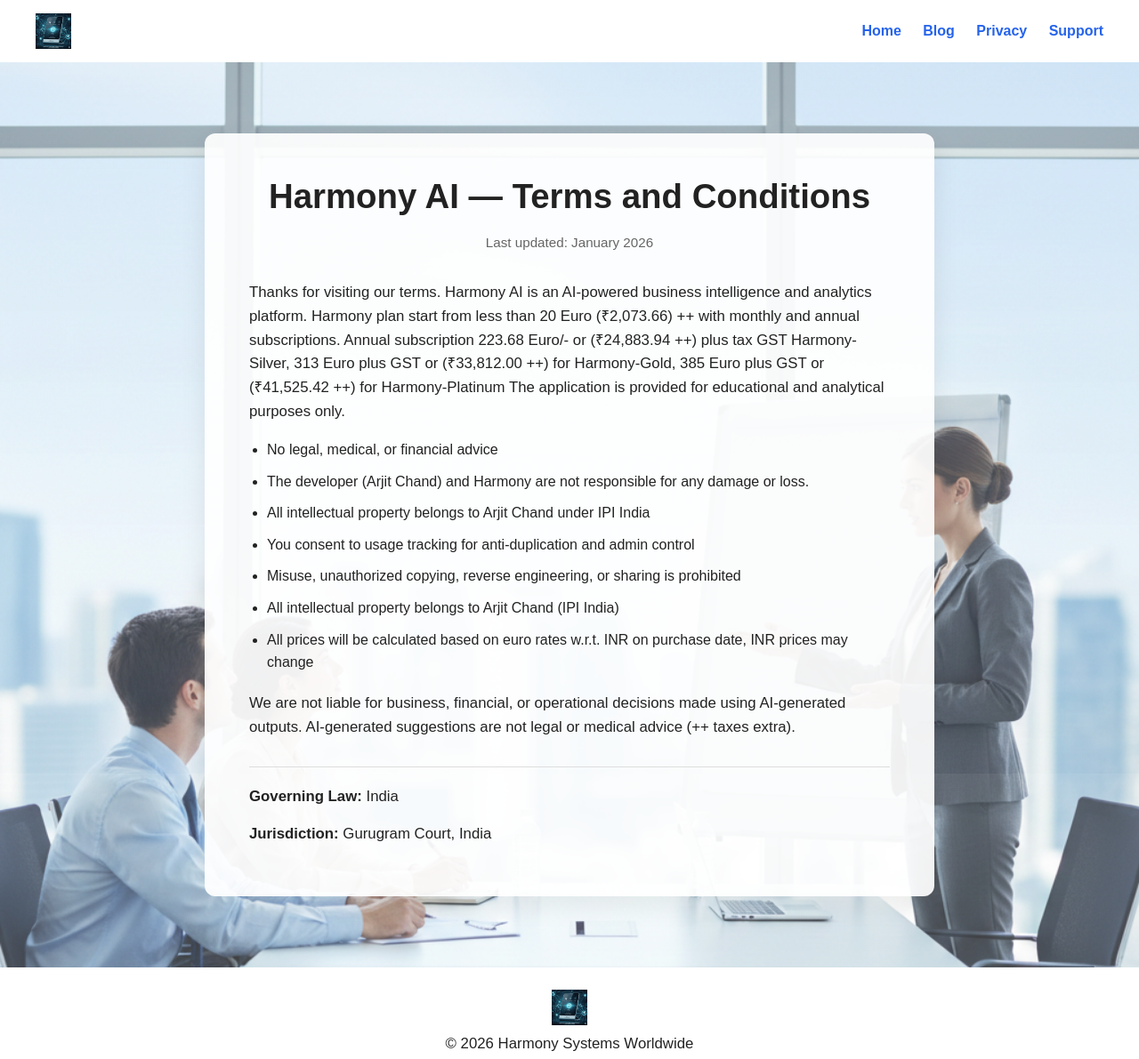
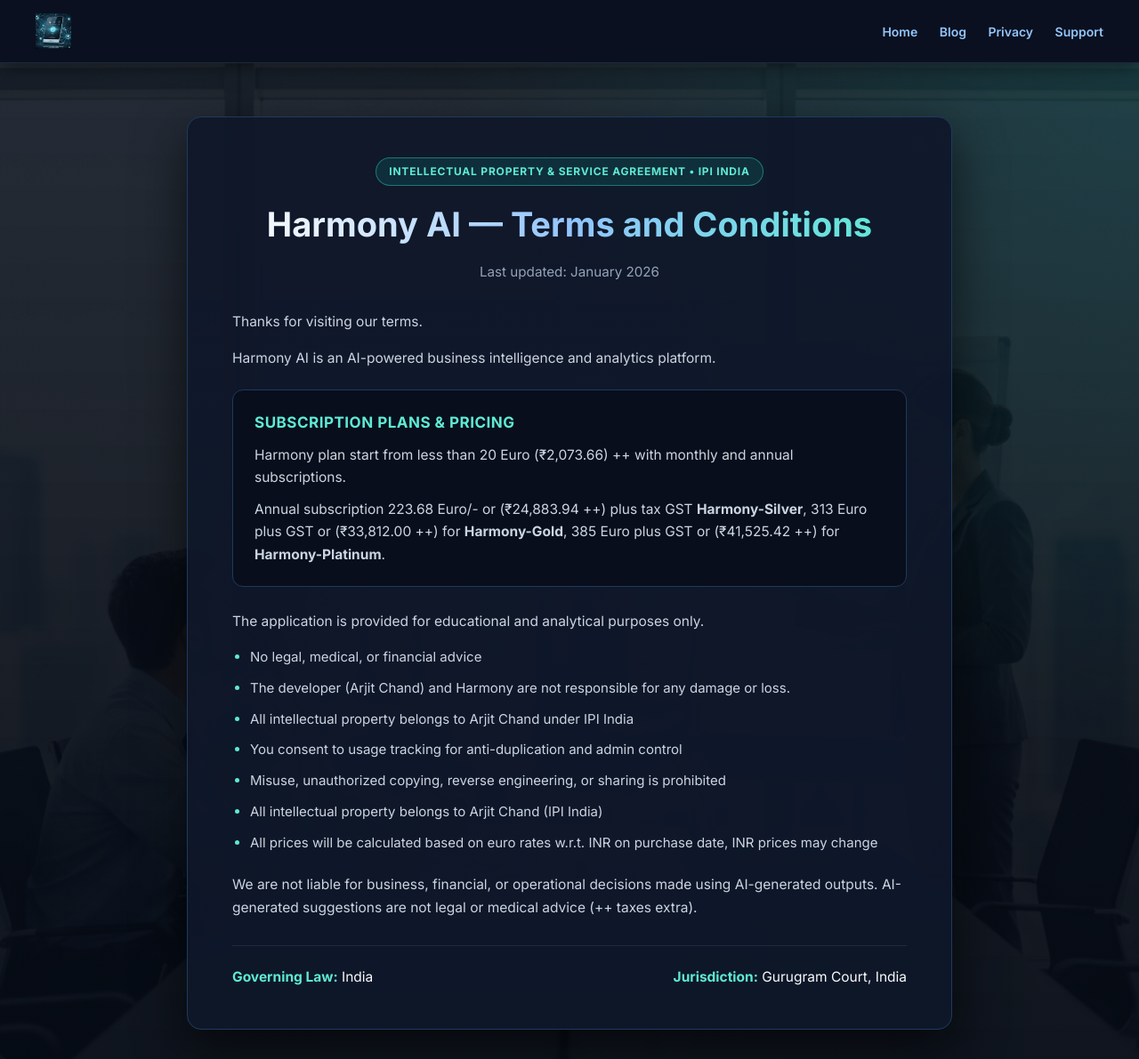
Before and after one commit to Arjit278/Harmony-Website, a plain HTML site: page public/terms.html in a window 1280 px wide. Shown: the top 1191 px of the page at 89% size. Drawn offline with Linux system fonts and the light colour scheme.

Commit message:
Update terms.html

```diff
--- a/public/terms.html
+++ b/public/terms.html
@@ -1,275 +1,290 @@
 <!DOCTYPE html>
 <html lang="en">
+<head>
+<meta charset="UTF-8" />
 
 <meta name="google-adsense-account" content="ca-pub-5375809241835812">
+<script async src="https://www.googletagmanager.com/gtag/js?id=AW-18045647385"></script>
+<script>
+  window.dataLayer = window.dataLayer || [];
+  function gtag(){dataLayer.push(arguments);}
+  gtag('js', new Date());
+  gtag('config', 'AW-18045647385');
+</script>
 
-<script async src="https://www.googletagmanager.com/gtag/js?id=AW-18045647385"></script>
-
-<head>
-<meta charset="UTF-8" />
-<title>Harmony AI Terms of Service</title>
+<title>Harmony AI Terms of Service | Terms &amp; Conditions</title>
+<meta name="description" content="Harmony AI Terms and Conditions, subscription pricing plans (Silver, Gold, Platinum), Intellectual Property rights under IPI India, and Gurugram jurisdiction.">
 <meta name="viewport" content="width=device-width, initial-scale=1.0" />
+<link rel="canonical" href="https://harmony-business-ai.xyz/terms.html">
+<link href="https://fonts.googleapis.com/css2?family=Inter:wght@300;400;500;600;700&display=swap" rel="stylesheet">
 
 <style>
-
-/* RESET */
-
-*{
-margin:0;
-padding:0;
-box-sizing:border-box;
-font-family:Arial,Helvetica,sans-serif;
+/* RESET & DARK THEME */
+* {
+    margin: 0;
+    padding: 0;
+    box-sizing: border-box;
+    font-family: 'Inter', -apple-system, BlinkMacSystemFont, sans-serif;
 }
 
-body{
-background:#f7f8fa;
-color:#222;
-line-height:1.6;
+body {
+    background: #060b14;
+    color: #e2e8f0;
+    line-height: 1.65;
+    overflow-x: hidden;
 }
 
-
 /* NAVBAR */
-
-.navbar{
-
-background:white;
-padding:15px 40px;
-
-display:flex;
-justify-content:space-between;
-align-items:center;
-
-box-shadow:0 2px 8px rgba(0,0,0,0.05);
-
+.navbar {
+    background: rgba(11, 18, 32, 0.94);
+    backdrop-filter: blur(12px);
+    padding: 15px 40px;
+    display: flex;
+    justify-content: space-between;
+    align-items: center;
+    border-bottom: 1px solid #1e293b;
+    box-shadow: 0 4px 20px rgba(0,0,0,0.5);
+    position: sticky;
+    top: 0;
+    z-index: 1000;
 }
 
-.navbar img{
-
-height:40px;
-
+.navbar img {
+    height: 40px;
 }
 
-.navbar a{
-
-margin-left:20px;
-text-decoration:none;
-color:#2563eb;
-font-weight:600;
-
+.navbar a {
+    margin-left: 20px;
+    text-decoration: none;
+    color: #93c5fd;
+    font-weight: 600;
+    font-size: 14px;
+    transition: 0.2s;
 }
 
-
-/* HERO */
-
-header{
-
-min-height:90vh;
-
-background:
-linear-gradient(180deg, rgba(255,255,255,0.26), rgba(247,248,250,0.22)),
-url("/assets/office.png") center / cover no-repeat;
-
-display:flex;
-align-items:center;
-justify-content:center;
-
-text-align:center;
-
-background-attachment:fixed;
-
-padding:80px 20px;
-
+.navbar a:hover, .navbar a.active {
+    color: #5eead4;
 }
 
-
-.content-box{
-
-background:rgba(255,255,255,0.92);
-
-padding:40px 50px;
-
-border-radius:12px;
-
-max-width:820px;
-width:100%;
-
-box-shadow:0 10px 30px rgba(0,0,0,0.08);
-
-text-align:left;
-
+/* HERO & CONTENT CONTAINER */
+header {
+    min-height: 90vh;
+    background: radial-gradient(circle at top right, rgba(20, 184, 166, 0.16), transparent 45%),
+                linear-gradient(180deg, rgba(6, 11, 20, 0.85), rgba(6, 11, 20, 0.96)),
+                url("/assets/office.png") center / cover no-repeat;
+    display: flex;
+    align-items: center;
+    justify-content: center;
+    padding: 60px 20px;
 }
 
-
-h1{
-
-text-align:center;
-font-size:2.4rem;
-margin-bottom:10px;
-
+.content-box {
+    background: rgba(15, 23, 42, 0.92);
+    border: 1px solid #1e3a5f;
+    padding: 45px 50px;
+    border-radius: 16px;
+    max-width: 860px;
+    width: 100%;
+    box-shadow: 0 20px 55px rgba(0,0,0,0.6);
+    text-align: left;
 }
 
-
-.updated{
-
-text-align:center;
-font-size:0.95rem;
-color:#666;
-margin-bottom:30px;
-
+.badge-wrap {
+    text-align: center;
+    margin-bottom: 12px;
 }
 
-
-p{
-
-margin-bottom:16px;
-font-size:1.05rem;
-
+.terms-badge {
+    display: inline-block;
+    background: rgba(20, 184, 166, 0.14);
+    border: 1px solid rgba(45, 212, 191, 0.45);
+    color: #5eead4;
+    padding: 5px 14px;
+    border-radius: 999px;
+    font-size: 12px;
+    font-weight: 700;
+    letter-spacing: 0.8px;
+    text-transform: uppercase;
 }
 
-
-ul{
-
-margin-left:20px;
-margin-bottom:20px;
-
+h1 {
+    text-align: center;
+    font-size: clamp(28px, 5vw, 38px);
+    margin-bottom: 10px;
+    background: linear-gradient(to right, #ffffff, #93c5fd, #5eead4);
+    -webkit-background-clip: text;
+    -webkit-text-fill-color: transparent;
 }
 
-
-ul li{
-
-margin-bottom:10px;
-
+.updated {
+    text-align: center;
+    font-size: 0.95rem;
+    color: #94a3b8;
+    margin-bottom: 30px;
 }
 
-
-.legal{
-
-margin-top:30px;
-padding-top:20px;
-
-border-top:1px solid #ddd;
-
-font-weight:500;
-
+p {
+    margin-bottom: 16px;
+    font-size: 15.5px;
+    color: #cbd5e1;
 }
 
+/* PRICING HIGHLIGHT CARD */
+.plans-box {
+    background: #080e1c;
+    border: 1px solid #1e3a5f;
+    border-radius: 12px;
+    padding: 22px 24px;
+    margin: 22px 0 26px;
+}
+
+.plans-box h2 {
+    color: #5eead4;
+    font-size: 17px;
+    margin-bottom: 10px;
+    text-transform: uppercase;
+    letter-spacing: 0.5px;
+}
+
+ul {
+    margin-left: 20px;
+    margin-bottom: 22px;
+    color: #cbd5e1;
+}
+
+ul li {
+    margin-bottom: 10px;
+    font-size: 15px;
+}
+
+ul li::marker {
+    color: #5eead4;
+}
+
+.legal {
+    margin-top: 30px;
+    padding-top: 22px;
+    border-top: 1px solid #1e293b;
+    display: flex;
+    flex-wrap: wrap;
+    justify-content: space-between;
+    gap: 16px;
+}
+
+.legal p {
+    margin-bottom: 0;
+    color: #f8fafc;
+}
+
+.legal strong {
+    color: #5eead4;
+}
 
 /* FOOTER */
-
-footer{
-
-background:white;
-padding:25px;
-text-align:center;
-
+footer {
+    background: #040810;
+    border-top: 1px solid #1e293b;
+    padding: 35px 20px;
+    text-align: center;
+    color: #94a3b8;
 }
 
+footer a {
+    color: #38bdf8;
+    text-decoration: none;
+    margin: 0 8px;
+    font-weight: 600;
+}
+
+footer a:hover {
+    color: #5eead4;
+}
+
+@media (max-width: 768px) {
+    .navbar { flex-direction: column; padding: 15px; gap: 10px; }
+    .navbar a { margin: 0 10px; }
+    .content-box { padding: 30px 22px; }
+}
 </style>
-
 </head>
 
 <body>
 
-
-<!-- NAVBAR -->
-
+<!-- NAVBAR (INTACT) -->
 <div class="navbar">
-
-<img src="/assets/Harmony.png">
-
+    <img src="/assets/Harmony.png" alt="Harmony AI Logo">
     <div>
-
         <a href="/">Home</a>
-
         <a href="/blog/">Blog</a>
-
         <a href="/privacy.html">Privacy</a>
-
         <a href="/support.html">Support</a>
-
+    </div>
 </div>
 
+<!-- MAIN CONTENT (ALL TERMS, PRICING & LEGAL CLAUSES INTACT) -->
+<header>
+    <div class="content-box">
+        <div class="badge-wrap">
+            <span class="terms-badge">Intellectual Property &amp; Service Agreement • IPI India</span>
+        </div>
+        <h1>Harmony AI — Terms and Conditions</h1>
+        <div class="updated">Last updated: January 2026</div>
+
+        <p>
+            Thanks for visiting our terms.
+        </p>
+
+        <p>
+            Harmony AI is an AI-powered business intelligence and analytics platform.
+        </p>
+
+        <div class="plans-box">
+            <h2>Subscription Plans &amp; Pricing</h2>
+            <p style="margin-bottom: 10px;">
+                Harmony plan start from less than 20 Euro (₹2,073.66) ++ with monthly and annual subscriptions.
+            </p>
+            <p style="margin-bottom: 0;">
+                Annual subscription 223.68 Euro/- or (₹24,883.94 ++) plus tax GST <strong>Harmony-Silver</strong>, 313 Euro plus GST or (₹33,812.00 ++) for <strong>Harmony-Gold</strong>, 385 Euro plus GST or (₹41,525.42 ++) for <strong>Harmony-Platinum</strong>.
+            </p>
         </div>
 
+        <p>
+            The application is provided for educational and analytical purposes only.
+        </p>
 
-<header>
-
-<div class="content-box">
-
-<h1>Harmony AI — Terms and Conditions</h1>
-
-<div class="updated">Last updated: January 2026</div>
-
+        <ul>
+            <li>No legal, medical, or financial advice</li>
+            <li>The developer (Arjit Chand) and Harmony are not responsible for any damage or loss.</li>
+            <li>All intellectual property belongs to Arjit Chand under IPI India</li>
+            <li>You consent to usage tracking for anti-duplication and admin control</li>
+            <li>Misuse, unauthorized copying, reverse engineering, or sharing is prohibited</li>
+            <li>All intellectual property belongs to Arjit Chand (IPI India)</li>
+            <li>All prices will be calculated based on euro rates w.r.t. INR on purchase date, INR prices may change</li>
+        </ul>
 
         <p>
-
-Thanks for visiting our terms.
-
-Harmony AI is an AI-powered business intelligence and analytics platform.
-
-Harmony plan start from less than 20 Euro (₹2,073.66) ++ with monthly and annual subscriptions.
-
-Annual subscription 223.68 Euro/- or (₹24,883.94 ++) plus tax GST Harmony- Silver, 313 Euro plus GST or (₹33,812.00 ++) for Harmony-Gold, 385 Euro plus GST or (₹41,525.42 ++) for Harmony-Platinum
-
-The application is provided for educational and analytical purposes only.
-
+            We are not liable for business, financial, or operational decisions made using AI-generated outputs. AI-generated suggestions are not legal or medical advice (++ taxes extra).
         </p>
 
-
-<ul>
-
-<li>No legal, medical, or financial advice</li>
-
-<li>The developer (Arjit Chand) and Harmony are not responsible for any damage or loss.</li>
-
-<li>All intellectual property belongs to Arjit Chand under IPI India</li>
-
-<li>You consent to usage tracking for anti-duplication and admin control</li>
-
-<li>Misuse, unauthorized copying, reverse engineering, or sharing is prohibited</li>
-
-<li>All intellectual property belongs to Arjit Chand (IPI India)</li>
-
-<li>All prices will be calculated based on euro rates w.r.t. INR on purchase date, INR prices may change</li>
-
-</ul>
-
-
-<p>
-
-We are not liable for business, financial, or operational decisions made
-
-using AI-generated outputs. AI-generated suggestions are not legal or medical advice (++ taxes extra).
-
-</p>
-
-
         <div class="legal">
-
             <p><strong>Governing Law:</strong> India</p>
-
             <p><strong>Jurisdiction:</strong> Gurugram Court, India</p>
-
         </div>
-
-
     </div>
-
 </header>
 
-
+<!-- FOOTER (INTACT) -->
 <footer>
-
-<img src="/assets/Harmony.png" height="40">
-
-<p>
-
-© 2026 Harmony Systems Worldwide
-
+    <img src="/assets/Harmony.png" height="40" alt="Harmony AI Logo">
+    <p style="margin: 10px 0;">© 2026 Harmony Systems Worldwide</p>
+    <p style="font-size: 14px;">
+        <a href="/">Home</a> |
+        <a href="/blog/">Blog</a> |
+        <a href="/privacy.html">Privacy</a> |
+        <a href="/support.html">Support</a> |
+        <a href="/refund.html">Refund</a>
     </p>
-
 </footer>
-
 
 </body>
 </html>
```
Lines whose indentation alone changed are shown as unchanged.
